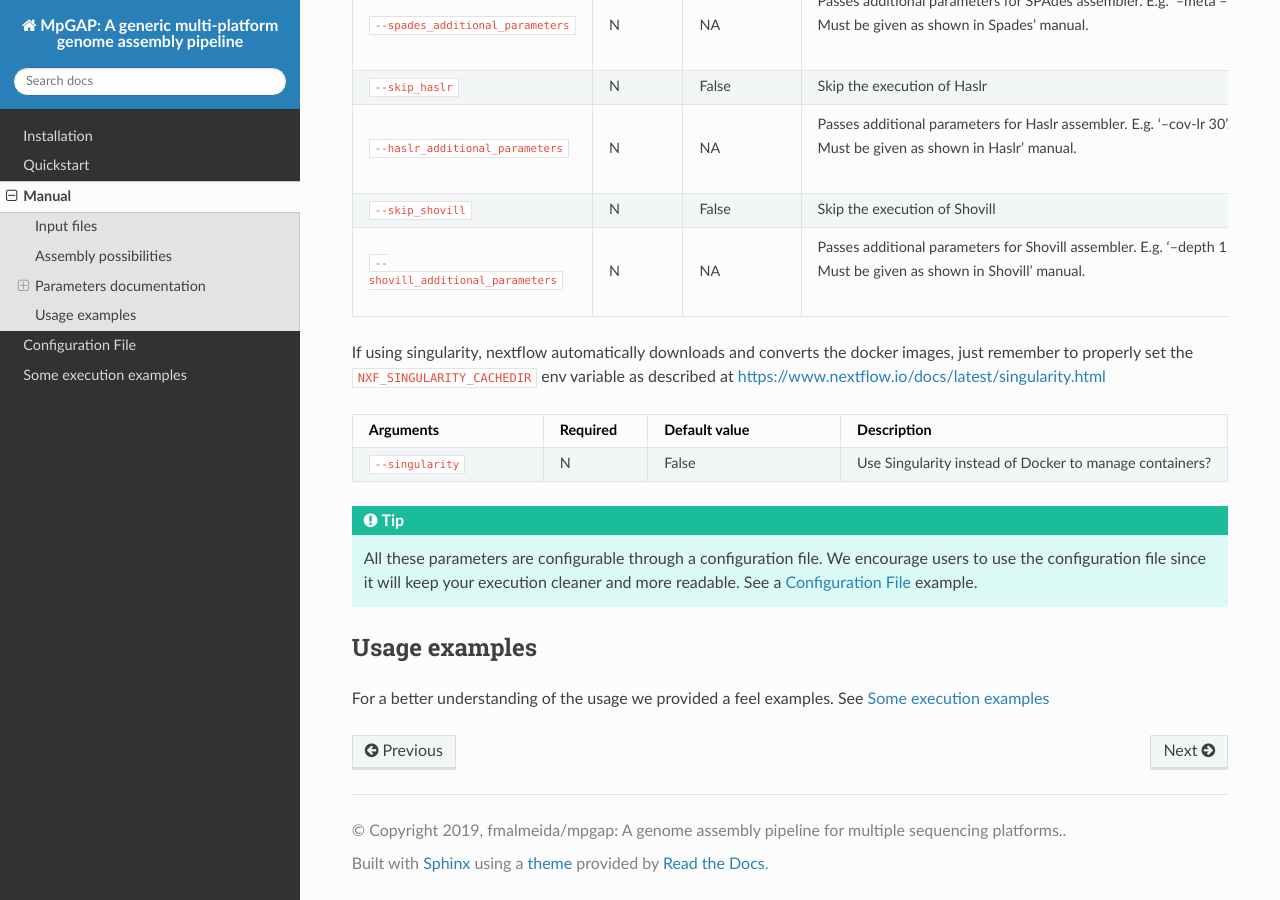
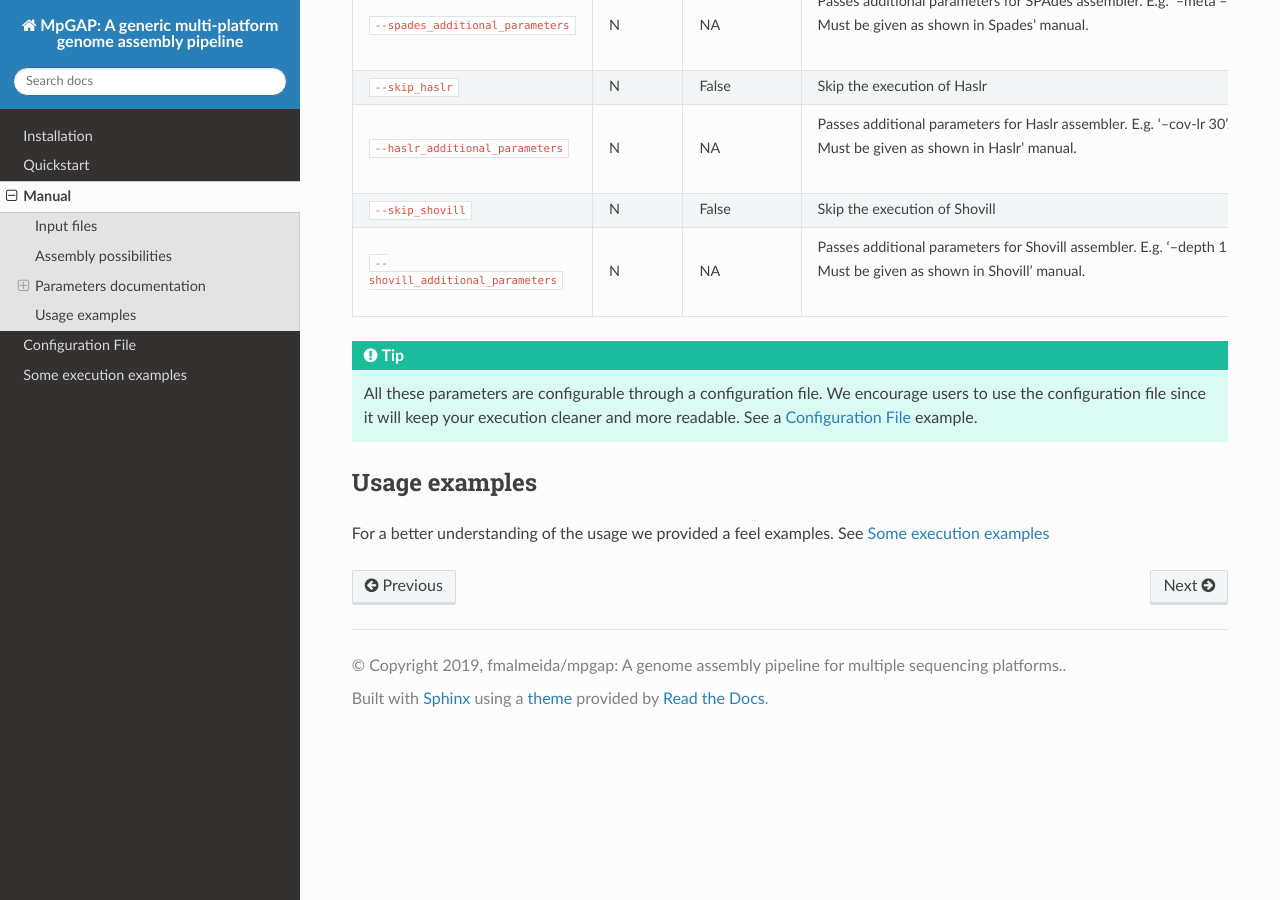
Before and after one commit to fmalmeida/MpGAP, a Sphinx documentation site: the page built from docs/manual.rst, in a window 1280 px wide and 900 px high, scrolled down 3792 px. Built offline with Sphinx 7.4.7 and the Read the Docs theme 2.0.0, drawn with Linux system fonts in a browser that asks for light colours.

Commit message:
Updating docs

```diff
--- a/docs/index.rst
+++ b/docs/index.rst
@@ -4,7 +4,7 @@
 MpGAP - A generic multi-platform genome assembly pipeline
 *********************************************************
 
-`MpGAP <https://github.com/fmalmeida/mpgap>`_ is a pipeline developed with `Nextflow <https://www.nextflow.io/docs/latest/index.html>`_ and `Docker <https://www.docker.com/>`_ (or `Singularity <https://sylabs.io/singularity/>`_). It was designed to provide an easy-to-use framework for genome assembly of Illumina, Pacbio and Oxford Nanopore sequencing data through illumina only, long reads only or hybrid modes.
+`MpGAP <https://github.com/fmalmeida/mpgap>`_ is a pipeline developed with `Nextflow <https://www.nextflow.io/docs/latest/index.html>`_ and `Docker <https://www.docker.com/>`_. It was designed to provide an easy-to-use framework for genome assembly of Illumina, Pacbio and Oxford Nanopore sequencing data through illumina only, long reads only or hybrid modes.
 
 It wraps up the following tools:
 
--- a/docs/installation.rst
+++ b/docs/installation.rst
@@ -12,7 +12,6 @@ This pipeline requires only `Docker <https://www.docker.com/>`_ (and its Docker
 1. Installing Docker
 
   + Read more in their `manual <https://docs.docker.com/>`_
-  + Alternatively users can use `Singularity <https://sylabs.io/singularity/>`_ instead.
 
 2. Installing Nextflow
 
@@ -40,8 +39,4 @@ This pipeline requires only `Docker <https://www.docker.com/>`_ (and its Docker
 
 .. note::
 
-	 If using singularity, nextflow automatically downloads and converts the docker images, just remember to properly set the ``NXF_SINGULARITY_CACHEDIR`` env variable as described at https://www.nextflow.io/docs/latest/singularity.html
-
-.. note::
-
 	The pipeline requires a UNIX system, therefore, Windows users may successfully use this pipeline via the `Linux subsystem for windows <https://docs.microsoft.com/pt-br/windows/wsl/install-win10>`_.
--- a/docs/manual.rst
+++ b/docs/manual.rst
@@ -282,25 +282,6 @@ Advanced assembler customization options
      - | Passes additional parameters for Shovill assembler. E.g. '--depth 15 --assembler skesa'.
        | Must be given as shown in Shovill' manual.
 
-Container manager
-"""""""""""""""""
-
-If using singularity, nextflow automatically downloads and converts the docker images, just remember to properly set the ``NXF_SINGULARITY_CACHEDIR`` env variable as described at https://www.nextflow.io/docs/latest/singularity.html
-
-.. list-table::
-   :widths: 20 10 20 30
-   :header-rows: 1
-
-   * - Arguments
-     - Required
-     - Default value
-     - Description
-
-   * - ``--singularity``
-     - N
-     - False
-     - Use Singularity instead of Docker to manage containers?
-
 .. tip::
 
   All these parameters are configurable through a configuration file. We encourage users to use the configuration file since it will keep your execution cleaner and more readable. See a :ref:`config` example.
```
Also changed, not shown: docs/config.rst (+0 -7 lines), 4 other files.
